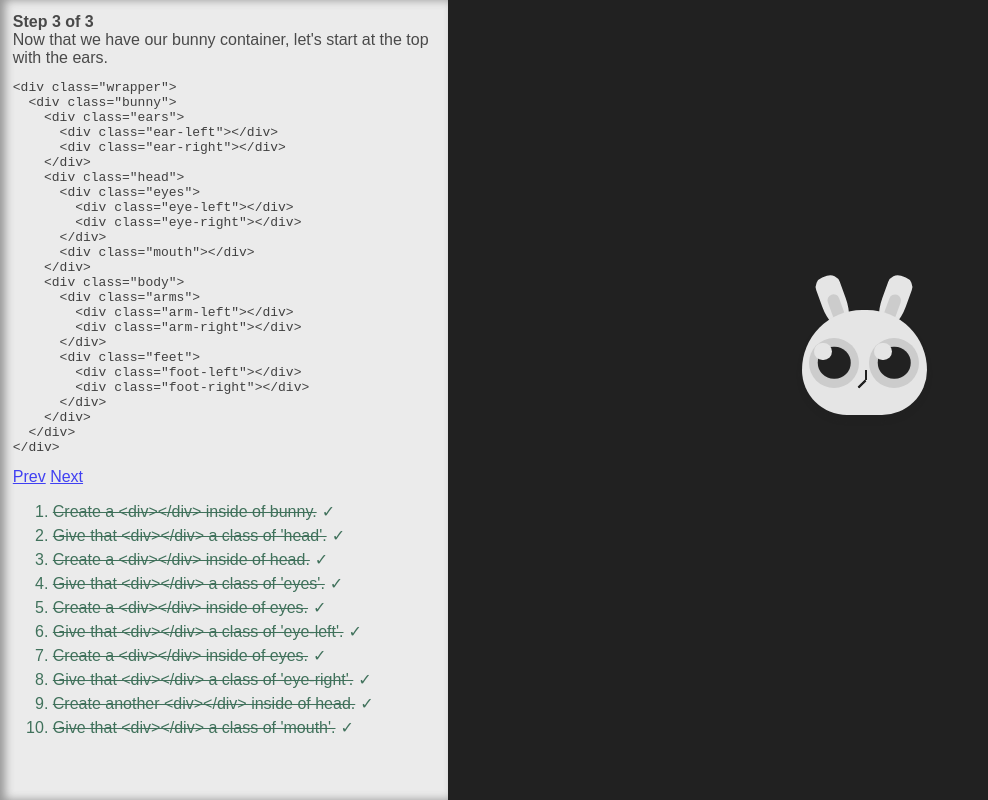
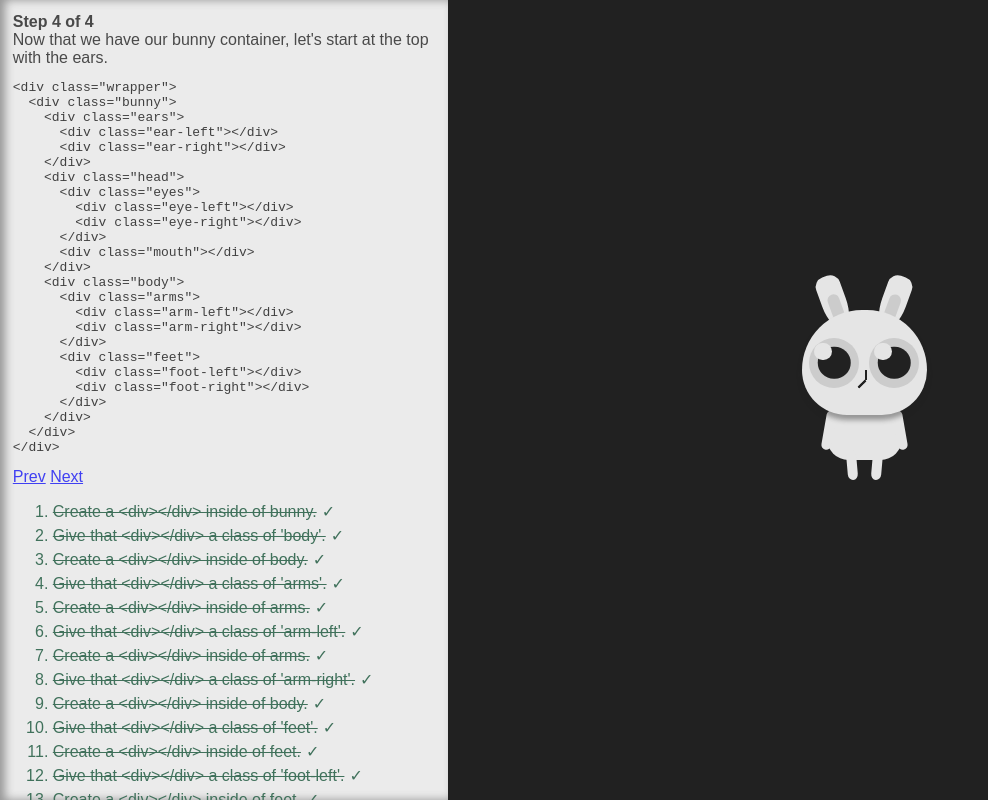
Before and after one commit to jermbo/CosmicChecker, a website: page src/Projects/Bunny/index.html in a window 1280 px wide. Shown: the whole page, without its empty margins (0-988 px from the left). Drawn offline with nearby package versions, Linux system fonts and the light colour scheme; files that its build step writes are made by us from their sources.

Commit message:
adding head body arms and feet portion of lesson

```diff
--- a/src/Projects/Bunny/index.html
+++ b/src/Projects/Bunny/index.html
@@ -21,16 +21,16 @@
           </div>
           <div class="mouth"></div>
         </div>
-        <!-- <div class="body"> -->
-        <!-- <div class="arms"> -->
-        <!-- <div class="arm-left"></div> -->
-        <!-- <div class="arm-right"></div> -->
-        <!-- </div> -->
-        <!-- <div class="feet"> -->
-        <!-- <div class="foot-left"></div> -->
-        <!-- <div class="foot-right"></div> -->
-        <!-- </div> -->
-        <!-- </div> -->
+        <div class="body">
+          <div class="arms">
+            <div class="arm-left"></div>
+            <div class="arm-right"></div>
+          </div>
+          <div class="feet">
+            <div class="foot-left"></div>
+            <div class="foot-right"></div>
+          </div>
+        </div>
       </div>
     </div>
 
--- a/src/Projects/Bunny/scripts/lesson-bunny.js
+++ b/src/Projects/Bunny/scripts/lesson-bunny.js
@@ -220,6 +220,137 @@ const head = {
   ],
 };
 
-const steps = [wrapper, ears, head];
+const body = {
+  desc: "Now that we have our bunny container, let's start at the top with the ears.",
+  example: `
+&lt;div class=&quot;wrapper&quot;&gt;
+  &lt;div class=&quot;bunny&quot;&gt;
+    &lt;div class=&quot;ears&quot;&gt;
+      &lt;div class=&quot;ear-left&quot;&gt;&lt;/div&gt;
+      &lt;div class=&quot;ear-right&quot;&gt;&lt;/div&gt;
+    &lt;/div&gt;
+    &lt;div class=&quot;head&quot;&gt;
+      &lt;div class=&quot;eyes&quot;&gt;
+        &lt;div class=&quot;eye-left&quot;&gt;&lt;/div&gt;
+        &lt;div class=&quot;eye-right&quot;&gt;&lt;/div&gt;
+      &lt;/div&gt;
+      &lt;div class=&quot;mouth&quot;&gt;&lt;/div&gt;
+    &lt;/div&gt;
+    &lt;div class=&quot;body&quot;&gt;
+      &lt;div class=&quot;arms&quot;&gt;
+        &lt;div class=&quot;arm-left&quot;&gt;&lt;/div&gt;
+        &lt;div class=&quot;arm-right&quot;&gt;&lt;/div&gt;
+      &lt;/div&gt;
+      &lt;div class=&quot;feet&quot;&gt;
+        &lt;div class=&quot;foot-left&quot;&gt;&lt;/div&gt;
+        &lt;div class=&quot;foot-right&quot;&gt;&lt;/div&gt;
+      &lt;/div&gt;
+    &lt;/div&gt;
+  &lt;/div&gt;
+&lt;/div&gt;`,
+  tasks: [
+    {
+      type: "children",
+      el: ".bunny",
+      test: { item: "div", value: 3 },
+      instructions: "Create a &lt;div&gt;&lt;/div&gt; inside of bunny",
+      hint: "Add &lt;div&gt;&lt;/div&gt; inside of bunny",
+    },
+    {
+      type: "attribute",
+      el: ".body",
+      test: { item: "className", value: "body" },
+      instructions: "Give that &lt;div&gt;&lt;/div&gt; a class of 'body'",
+      hint: "Add class=&quot;body&quot; to the &lt;div&gt;",
+    },
+    {
+      type: "children",
+      el: ".body",
+      test: { item: "div", value: 1 },
+      instructions: "Create a &lt;div&gt;&lt;/div&gt; inside of body",
+      hint: "Add &lt;div&gt;&lt;/div&gt; inside of body",
+    },
+    {
+      type: "attribute",
+      el: ".arms",
+      test: { item: "className", value: "arms" },
+      instructions: "Give that &lt;div&gt;&lt;/div&gt; a class of 'arms'",
+      hint: "Add class=&quot;arms&quot; to the &lt;div&gt;",
+    },
+    {
+      type: "children",
+      el: ".arms",
+      test: { item: "div", value: 1 },
+      instructions: "Create a &lt;div&gt;&lt;/div&gt; inside of arms",
+      hint: "Add &lt;div&gt;&lt;/div&gt; inside of arms",
+    },
+    {
+      type: "attribute",
+      el: ".arm-left",
+      test: { item: "className", value: "arm-left" },
+      instructions: "Give that &lt;div&gt;&lt;/div&gt; a class of 'arm-left'",
+      hint: "Add class=&quot;arm-left&quot; to the &lt;div&gt;",
+    },
+    {
+      type: "children",
+      el: ".arms",
+      test: { item: "div", value: 2 },
+      instructions: "Create a &lt;div&gt;&lt;/div&gt; inside of arms",
+      hint: "Add &lt;div&gt;&lt;/div&gt; inside of arms",
+    },
+    {
+      type: "attribute",
+      el: ".arm-right",
+      test: { item: "className", value: "arm-right" },
+      instructions: "Give that &lt;div&gt;&lt;/div&gt; a class of 'arm-right'",
+      hint: "Add class=&quot;arm-right&quot; to the &lt;div&gt;",
+    },
+
+    {
+      type: "children",
+      el: ".body",
+      test: { item: "div", value: 2 },
+      instructions: "Create a &lt;div&gt;&lt;/div&gt; inside of body",
+      hint: "Add &lt;div&gt;&lt;/div&gt; inside of body",
+    },
+    {
+      type: "attribute",
+      el: ".feet",
+      test: { item: "className", value: "feet" },
+      instructions: "Give that &lt;div&gt;&lt;/div&gt; a class of 'feet'",
+      hint: "Add class=&quot;feet&quot; to the &lt;div&gt;",
+    },
+    {
+      type: "children",
+      el: ".feet",
+      test: { item: "div", value: 1 },
+      instructions: "Create a &lt;div&gt;&lt;/div&gt; inside of feet",
+      hint: "Add &lt;div&gt;&lt;/div&gt; inside of feet",
+    },
+    {
+      type: "attribute",
+      el: ".foot-left",
+      test: { item: "className", value: "foot-left" },
+      instructions: "Give that &lt;div&gt;&lt;/div&gt; a class of 'foot-left'",
+      hint: "Add class=&quot;foot-left&quot; to the &lt;div&gt;",
+    },
+    {
+      type: "children",
+      el: ".feet",
+      test: { item: "div", value: 2 },
+      instructions: "Create a &lt;div&gt;&lt;/div&gt; inside of feet",
+      hint: "Add &lt;div&gt;&lt;/div&gt; inside of feet",
+    },
+    {
+      type: "attribute",
+      el: ".foot-right",
+      test: { item: "className", value: "foot-right" },
+      instructions: "Give that &lt;div&gt;&lt;/div&gt; a class of 'foot-right'",
+      hint: "Add class=&quot;foot-right&quot; to the &lt;div&gt;",
+    },
+  ],
+};
+
+const steps = [wrapper, ears, head, body];
 // Pass the rules into this function and let the magic happen in the object
 window.load = Checker.loadTests(steps);
```
